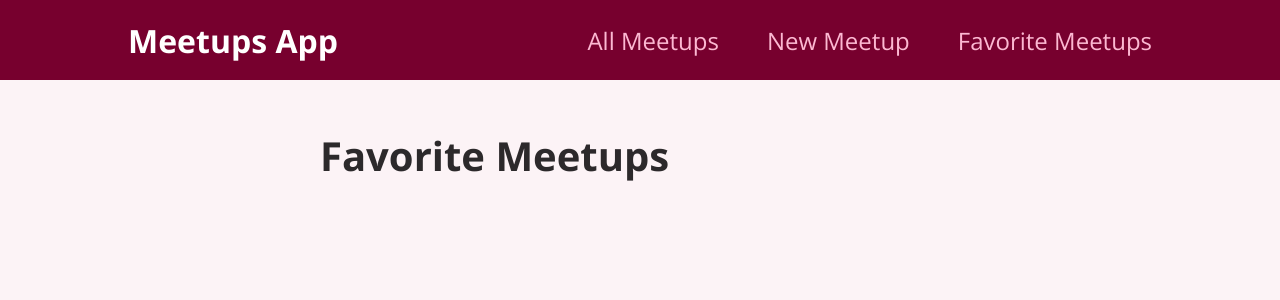
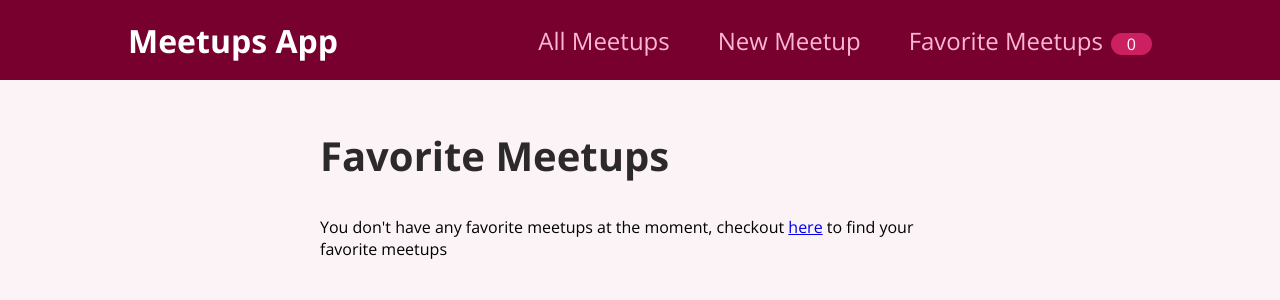
Before and after one commit to Hano1388/react-meetups-app, a React (Create React App) app: page /favorites in a window 1280 px wide. Shown: the top 300 px of the page. Built offline with nearby package versions, Linux system fonts and the light colour scheme.

Commit message:
add favorites number badge

```diff
--- a/src/components/Layout/MainNavigation.js
+++ b/src/components/Layout/MainNavigation.js
@@ -1,8 +1,11 @@
 import { Link } from 'react-router-dom';
+import { useContext } from 'react';
 
 import classNames from './MainNavigation.module.css';
+import FavoritesContext from '../../store/favorites-context';
 
 const MainNavigation = () => {
+  const { totalFavorites } = useContext(FavoritesContext);
   return (
     <header className={classNames.header}>
       <div className={classNames.logo}>Meetups App</div>
@@ -16,6 +19,7 @@ const MainNavigation = () => {
           </li>
           <li>
             <Link to="/favorites">Favorite Meetups</Link>
+            <span className={classNames.badge}>{totalFavorites}</span>
           </li>
         </ul>
       </nav>
--- a/src/pages/Favorites.js
+++ b/src/pages/Favorites.js
@@ -1,14 +1,28 @@
 import { useContext } from 'react';
 import FavoritesContext from '../store/favorites-context';
 import MeetupList from '../components/meetups/MeetupList';
+import { Link } from 'react-router-dom/cjs/react-router-dom.min';
 
 const Favorites = () => {
   const { favorites } = useContext(FavoritesContext);
 
+  let content;
+
+  if (favorites.length === 0) {
+    content = (
+      <p>
+        You don't have any favorite meetups at the moment, checkout{' '}
+        <Link to="/">here</Link> to find your favorite meetups
+      </p>
+    );
+  } else {
+    content = <MeetupList meetups={favorites} />;
+  }
+
   return (
     <section>
       <h1>Favorite Meetups</h1>
-      <MeetupList meetups={favorites} />
+      {content}
     </section>
   );
 };
```
